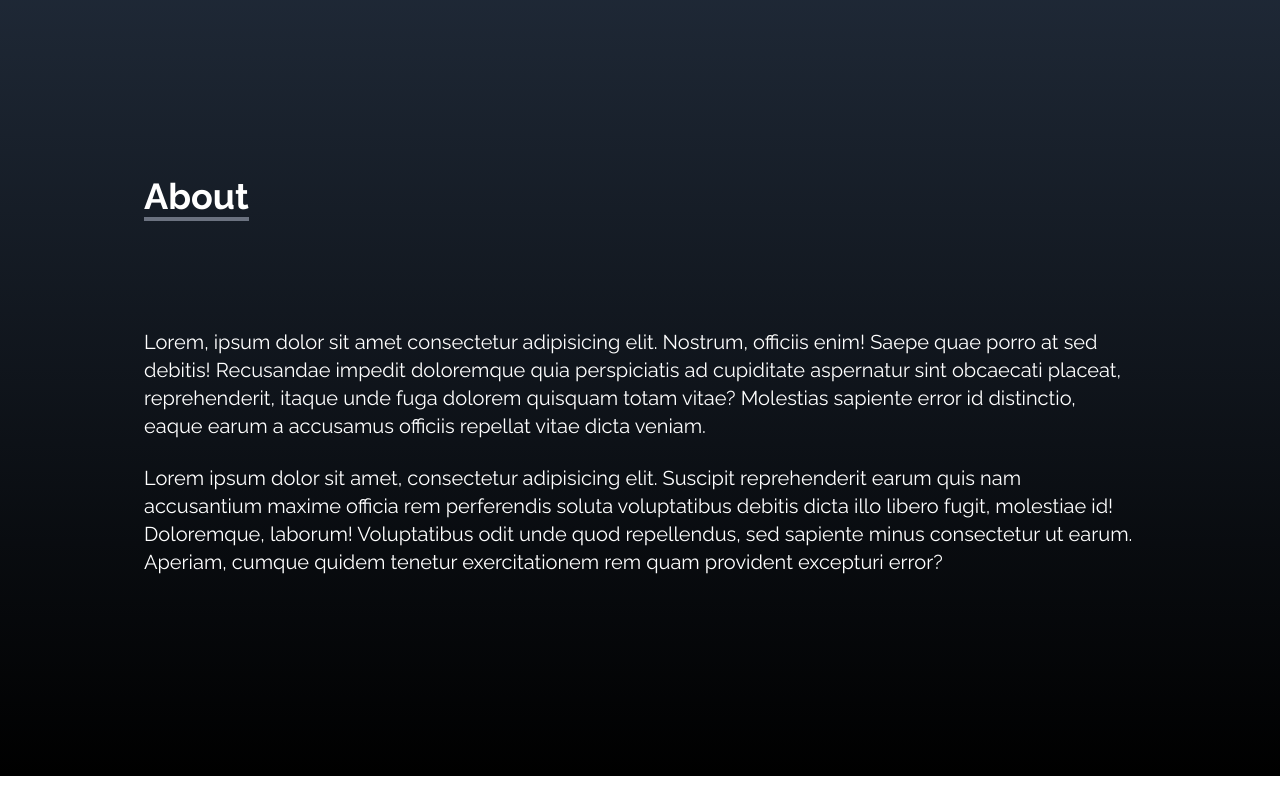
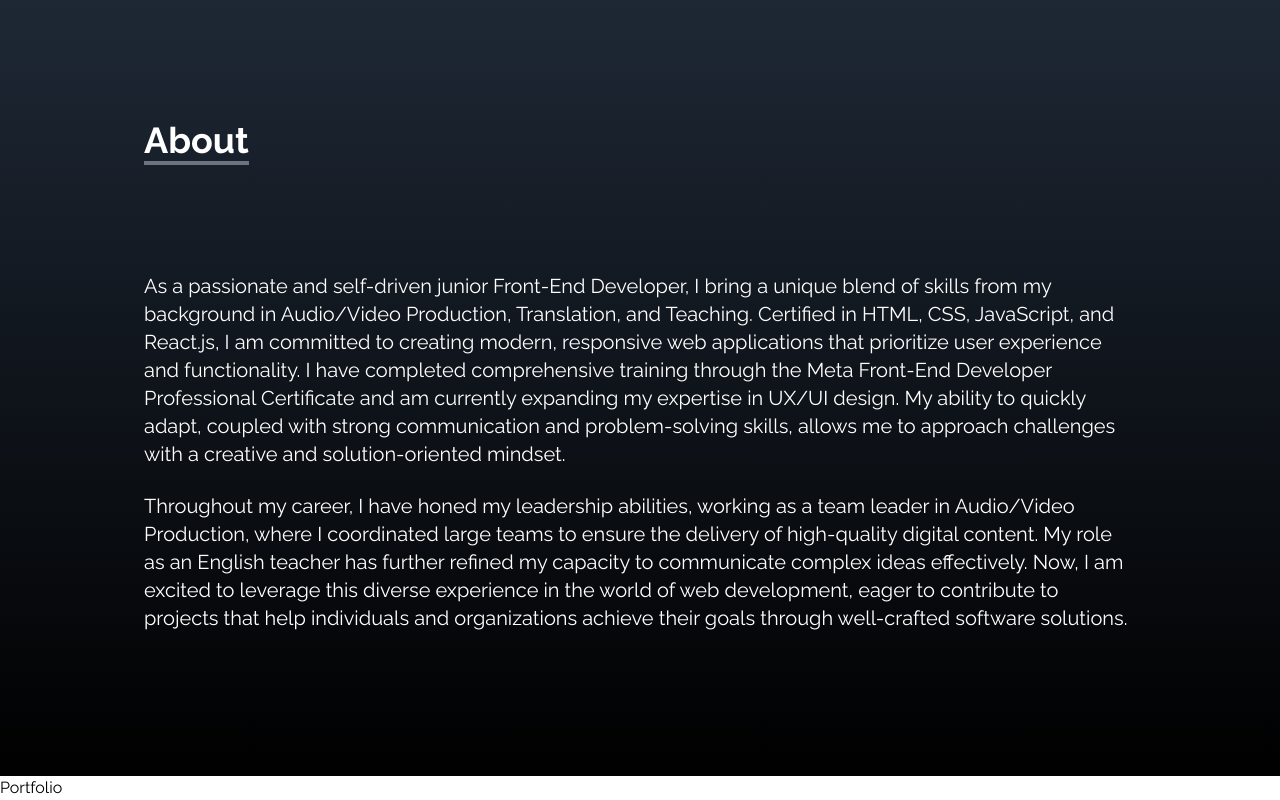
Before and after one commit to Choopin86/portfolio, a React (Create React App) app: page / in a window 1280 px wide. Shown: the part 824-1624 px from the top of the page. Before the commit the page ends 1600 px from the top, so only its background shows below. Built offline with nearby package versions, Linux system fonts and the light colour scheme.

Commit message:
about section finished

```diff
--- a/src/App.js
+++ b/src/App.js
@@ -1,6 +1,7 @@
 import About from "./components/About";
 import Home from "./components/Home";
 import MyNavBar from "./components/MyNavBar";
+import Portfolio from "./components/Portfolio";
 import SocialLinks from "./components/SocialLinks";
 
 function App() {
@@ -9,6 +10,7 @@ function App() {
       <MyNavBar />
       <Home />
       <About />
+      <Portfolio />
 
       <SocialLinks />
     </div>
--- a/src/components/About.jsx
+++ b/src/components/About.jsx
@@ -20,23 +20,29 @@ const About = () => {
         </div>
 
         <p className="text-xl mt-20">
-          Lorem, ipsum dolor sit amet consectetur adipisicing elit. Nostrum,
-          officiis enim! Saepe quae porro at sed debitis! Recusandae impedit
-          doloremque quia perspiciatis ad cupiditate aspernatur sint obcaecati
-          placeat, reprehenderit, itaque unde fuga dolorem quisquam totam vitae?
-          Molestias sapiente error id distinctio, eaque earum a accusamus
-          officiis repellat vitae dicta veniam.{" "}
+          As a passionate and self-driven junior Front-End Developer, I bring a
+          unique blend of skills from my background in Audio/Video Production,
+          Translation, and Teaching. Certified in HTML, CSS, JavaScript, and
+          React.js, I am committed to creating modern, responsive web
+          applications that prioritize user experience and functionality. I have
+          completed comprehensive training through the Meta Front-End Developer
+          Professional Certificate and am currently expanding my expertise in
+          UX/UI design. My ability to quickly adapt, coupled with strong
+          communication and problem-solving skills, allows me to approach
+          challenges with a creative and solution-oriented mindset.
         </p>
 
         <br />
 
         <p className="text-xl">
-          Lorem ipsum dolor sit amet, consectetur adipisicing elit. Suscipit
-          reprehenderit earum quis nam accusantium maxime officia rem
-          perferendis soluta voluptatibus debitis dicta illo libero fugit,
-          molestiae id! Doloremque, laborum! Voluptatibus odit unde quod
-          repellendus, sed sapiente minus consectetur ut earum. Aperiam, cumque
-          quidem tenetur exercitationem rem quam provident excepturi error?
+          Throughout my career, I have honed my leadership abilities, working as
+          a team leader in Audio/Video Production, where I coordinated large
+          teams to ensure the delivery of high-quality digital content. My role
+          as an English teacher has further refined my capacity to communicate
+          complex ideas effectively. Now, I am excited to leverage this diverse
+          experience in the world of web development, eager to contribute to
+          projects that help individuals and organizations achieve their goals
+          through well-crafted software solutions.
         </p>
       </div>
     </div>
--- a/src/components/Home.jsx
+++ b/src/components/Home.jsx
@@ -39,11 +39,11 @@ const Home = () => {
             </div>
           </div>
 
-          <div>
+          <div className="mx-auto px-8">
             <img
               src={HeroImage}
               alt="my profile"
-              className="px-4 rounded-full mx-auto w-2/3 md:w-full"
+              className="rounded-2xl w-2/3 md:w-full"
             />
           </div>
         </div>
--- /dev/null
+++ b/src/components/Portfolio.jsx
@@ -0,0 +1,7 @@
+import React from "react";
+
+const Portfolio = () => {
+  return <div>Portfolio</div>;
+};
+
+export default Portfolio;
```
